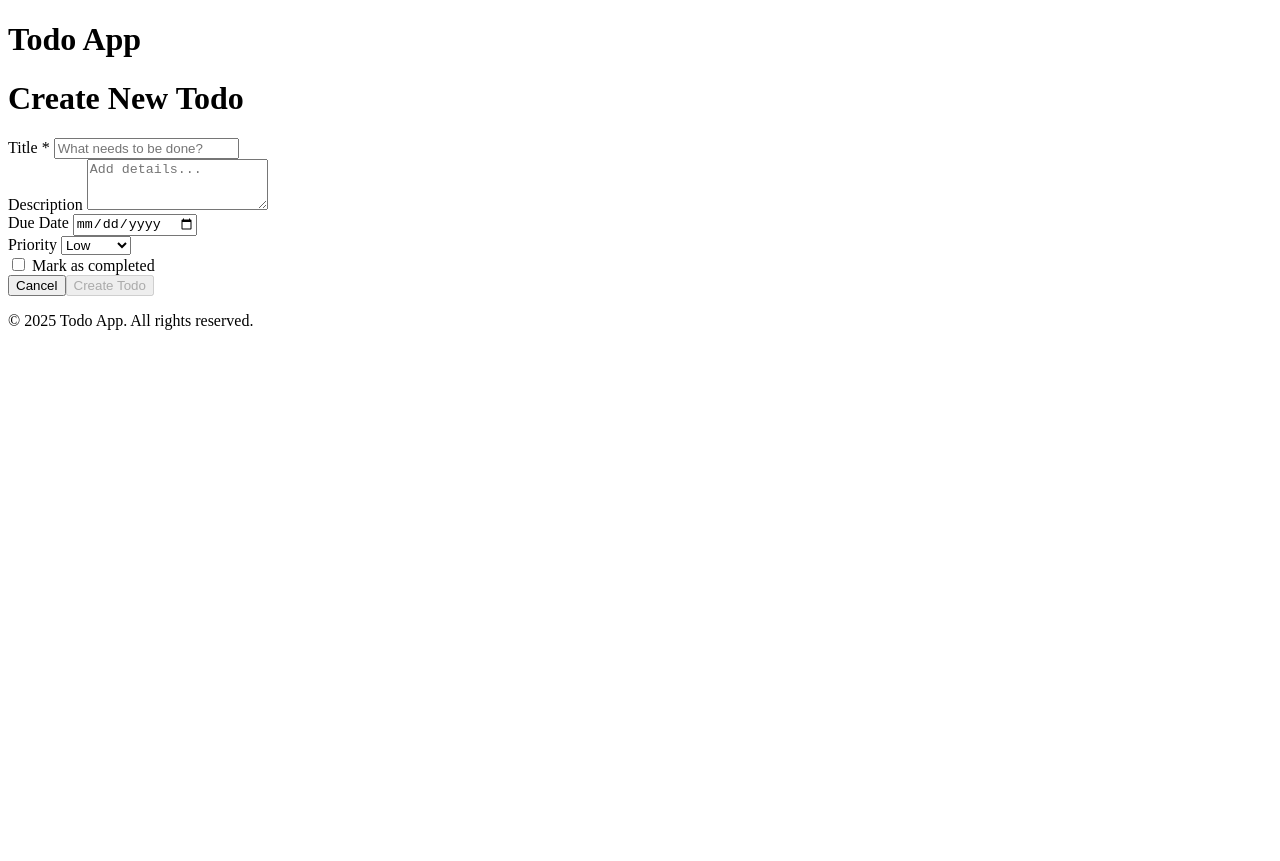
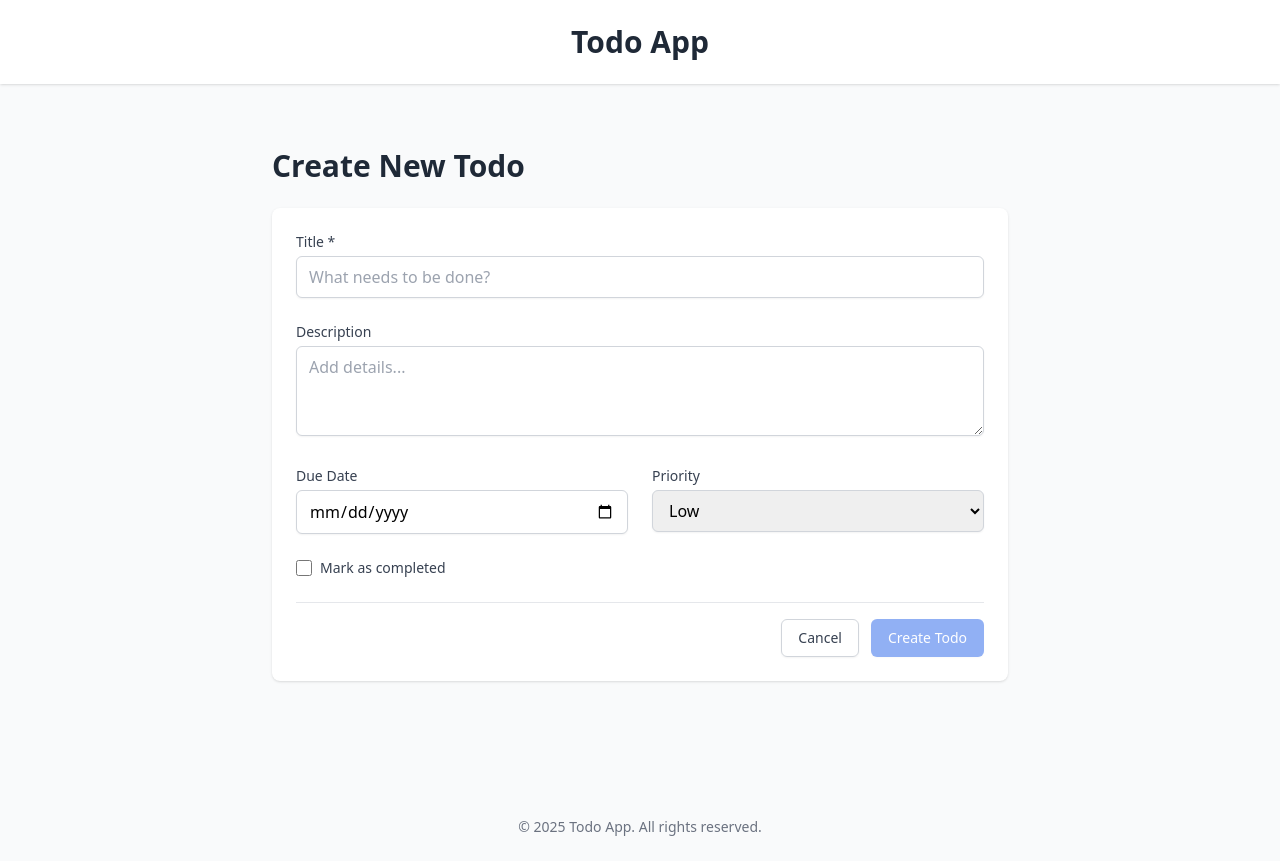
Before and after one commit to akusi-appiah/aws-wk7-todo-app, an Angular app in the folder frontend/: page /new in a window 1280 px wide. Before the commit the page ends 800 px from the top, so only its background shows below. Built offline with nearby package versions, Linux system fonts and the light colour scheme.

Commit message:
chore: update page links

```diff
--- a/frontend/package.json
+++ b/frontend/package.json
@@ -27,12 +27,15 @@
     "@angular/cli": "^17.3.4",
     "@angular/compiler-cli": "^17.3.0",
     "@types/jasmine": "~5.1.0",
+    "autoprefixer": "^10.4.18",
     "jasmine-core": "~5.1.0",
     "karma": "~6.4.0",
     "karma-chrome-launcher": "~3.2.0",
     "karma-coverage": "~2.2.0",
     "karma-jasmine": "~5.1.0",
     "karma-jasmine-html-reporter": "~2.1.0",
+    "postcss": "^8.4.35",
+    "tailwindcss": "^3.4.1",
     "typescript": "~5.4.2"
   }
 }
--- /dev/null
+++ b/frontend/postcss.config.js
@@ -0,0 +1,6 @@
+module.exports = {
+  plugins: {
+    tailwindcss: {},
+    autoprefixer: {},
+  },
+};
--- a/frontend/src/app/app.component.html
+++ b/frontend/src/app/app.component.html
@@ -1,8 +1,8 @@
 <div class="min-h-screen bg-gray-50">
   <app-notifications-container />
   <header class="bg-white shadow">
-    <div class="container mx-auto px-4 py-6">
-      <h1 class="text-2xl font-bold text-gray-800">Todo App</h1>
+    <div class="container mx-auto px-4 py-6 flex justify-center items-center">
+      <h1 class="text-3xl font-bold text-gray-800 -500">Todo App</h1>
     </div>
   </header>
 
--- a/frontend/src/app/pages/notification/notification.component.html
+++ b/frontend/src/app/pages/notification/notification.component.html
@@ -51,7 +51,7 @@
           (click)="dismiss()"
           class="ml-4 text-gray-500 hover:text-gray-700 focus:outline-none"
         >
-          <svg class="h-5 w-5" fill="none" viewBox="0 0 24 24" stroke="currentColor">
+          <svg class="h-6 w-6" fill="none" viewBox="0 0 24 24" stroke="currentColor">
             <path stroke-linecap="round" stroke-linejoin="round" stroke-width="2" d="M6 18L18 6M6 6l12 12" />
           </svg>
         </button>
--- a/frontend/src/app/pages/todo-form/todo-form.component.ts
+++ b/frontend/src/app/pages/todo-form/todo-form.component.ts
@@ -2,13 +2,13 @@ import { Component, inject, signal } from '@angular/core';
 import { FormBuilder, ReactiveFormsModule, Validators } from '@angular/forms';
 import { TodoService } from '../../services/todo.service';
 import { NotificationService } from '../../services/notification.service';
-import { ActivatedRoute, Router } from '@angular/router';
+import { ActivatedRoute, Router,RouterLink} from '@angular/router';
 import { Todo } from '../../interfaces/todo.interface';
 
 @Component({
   selector: 'app-todo-form',
   standalone: true,
-  imports: [ReactiveFormsModule],
+  imports: [ReactiveFormsModule,RouterLink],
   templateUrl: './todo-form.component.html',
 })
 export class TodoFormComponent {
--- a/frontend/src/app/pages/todo-item/todo-item.component.html
+++ b/frontend/src/app/pages/todo-item/todo-item.component.html
@@ -41,7 +41,7 @@
         <!-- Due Date -->
         @if (todo()!.dueDate) {
           <span class="inline-flex items-center text-xs text-gray-500">
-            <svg class="mr-1.5 h-4 w-4 text-gray-400" fill="none" viewBox="0 0 24 24" stroke="currentColor">
+            <svg style="width: 16px; height: 16px;" class="mr-1.5 text-gray-400" fill="none" viewBox="0 0 24 24" stroke="currentColor">
               <path stroke-linecap="round" stroke-linejoin="round" stroke-width="2" d="M8 7V3m8 4V3m-9 8h10M5 21h14a2 2 0 002-2V7a2 2 0 00-2-2H5a2 2 0 00-2 2v12a2 2 0 002 2z" />
             </svg>
             Due {{ todo()!.dueDate | date }}
@@ -50,7 +50,7 @@
 
         <!-- Created At -->
         <span class="inline-flex items-center text-xs text-gray-500">
-          <svg class="mr-1.5 h-4 w-4 text-gray-400" fill="none" viewBox="0 0 24 24" stroke="currentColor">
+          <svg style="width: 16px; height: 16px;" class="mr-1.5 text-gray-400" fill="none" viewBox="0 0 24 24" stroke="currentColor">
             <path stroke-linecap="round" stroke-linejoin="round" stroke-width="2" d="M12 8v4l3 3m6-3a9 9 0 11-18 0 9 9 0 0118 0z" />
           </svg>
           Created {{ todo()!.createdAt | date }}
@@ -64,7 +64,7 @@
       <a
         [routerLink]="['/edit', todo()!.id]"
         class="p-1.5 text-gray-500 hover:text-blue-600 hover:bg-blue-50 rounded-full">
-        <svg class="h-5 w-5" fill="none" viewBox="0 0 24 24" stroke="currentColor">
+        <svg style="width: 20px; height: 20px;" fill="none" viewBox="0 0 24 24" stroke="currentColor">
           <path stroke-linecap="round" stroke-linejoin="round" stroke-width="2" d="M11 5H6a2 2 0 00-2 2v11a2 2 0 002 2h11a2 2 0 002-2v-5m-1.414-9.414a2 2 0 112.828 2.828L11.828 15H9v-2.828l8.586-8.586z" />
         </svg>
       </a>
@@ -73,7 +73,7 @@
       <button
         (click)="delete.emit(todo()!.id)"
         class="p-1.5 text-gray-500 hover:text-red-600 hover:bg-red-50 rounded-full">
-        <svg class="h-5 w-5" fill="none" viewBox="0 0 24 24" stroke="currentColor">
+        <svg style="width: 20px; height: 20px;" fill="none" viewBox="0 0 24 24" stroke="currentColor">
           <path stroke-linecap="round" stroke-linejoin="round" stroke-width="2" d="M19 7l-.867 12.142A2 2 0 0116.138 21H7.862a2 2 0 01-1.995-1.858L5 7m5 4v6m4-6v6m1-10V4a1 1 0 00-1-1h-4a1 1 0 00-1 1v3M4 7h16" />
         </svg>
       </button>
--- a/frontend/src/app/pages/todo-list/todo-list.component.html
+++ b/frontend/src/app/pages/todo-list/todo-list.component.html
@@ -7,7 +7,7 @@
       <button
         [class.bg-blue-500]="filterStatus() === status"
         [class.text-white]="filterStatus() === status"
-        class="px-4 py-2 rounded-md border border-gray-300 hover:bg-gray-100 transition"
+        class="px-4 py-2 rounded-md border border-gray-300 hover:bg-gray-300 hover:text-black transition"
         (click)="setFilter(status)">
         {{ status | titlecase }}
       </button>
@@ -33,7 +33,7 @@
   <!-- Empty State -->
   @if (!loading() && !error() && filteredTodos().length === 0) {
     <div class="text-center py-12">
-      <svg class="mx-auto h-12 w-12 text-gray-400" fill="none" viewBox="0 0 24 24" stroke="currentColor">
+      <svg style="width: 48px; height: 48px;" class="mx-auto text-gray-400" fill="none" viewBox="0 0 24 24" stroke="currentColor">
         <path stroke-linecap="round" stroke-linejoin="round" stroke-width="2" d="M9 12h6m-6 4h6m2 5H7a2 2 0 01-2-2V5a2 2 0 012-2h5.586a1 1 0 01.707.293l5.414 5.414a1 1 0 01.293.707V19a2 2 0 01-2 2z" />
       </svg>
       <h3 class="mt-2 text-lg font-medium text-gray-900">No todos found</h3>
@@ -59,11 +59,11 @@
   }
 
   <!-- Add New Button -->
-  <div class="mt-6">
+<div class="mt-6">
     <a
       routerLink="/new"
       class="flex items-center justify-center w-full py-3 bg-blue-600 text-white rounded-md hover:bg-blue-700 transition">
-      <svg class="h-5 w-5 mr-2" fill="none" viewBox="0 0 24 24" stroke="currentColor">
+      <svg style="width: 36px; height: 36px;" class="mr-2" fill="none" viewBox="0 0 24 24" stroke="currentColor">
         <path stroke-linecap="round" stroke-linejoin="round" stroke-width="2" d="M12 6v6m0 0v6m0-6h6m-6 0H6" />
       </svg>
       Add New Todo
--- a/frontend/src/styles.css
+++ b/frontend/src/styles.css
@@ -1 +1,5 @@
 /* You can add global styles to this file, and also import other style files */
+/* src/styles.css */
+@tailwind base;
+@tailwind components;
+@tailwind utilities;
--- /dev/null
+++ b/frontend/tailwind.config.js
@@ -0,0 +1,13 @@
+/** @type {import('tailwindcss').Config} */
+module.exports = {
+  content: [
+    "./src/**/*.{html,ts}",
+  ],
+  theme: {
+    extend: {},
+  },
+  plugins: [],
+  corePlugins: {
+    preflight: true, // Ensure this is true
+  }
+}
```
Also changed, not shown: frontend/src/app/app.routes.ts (+4 -4 lines), 1 other file (tests, documents, lock files or other folders).
